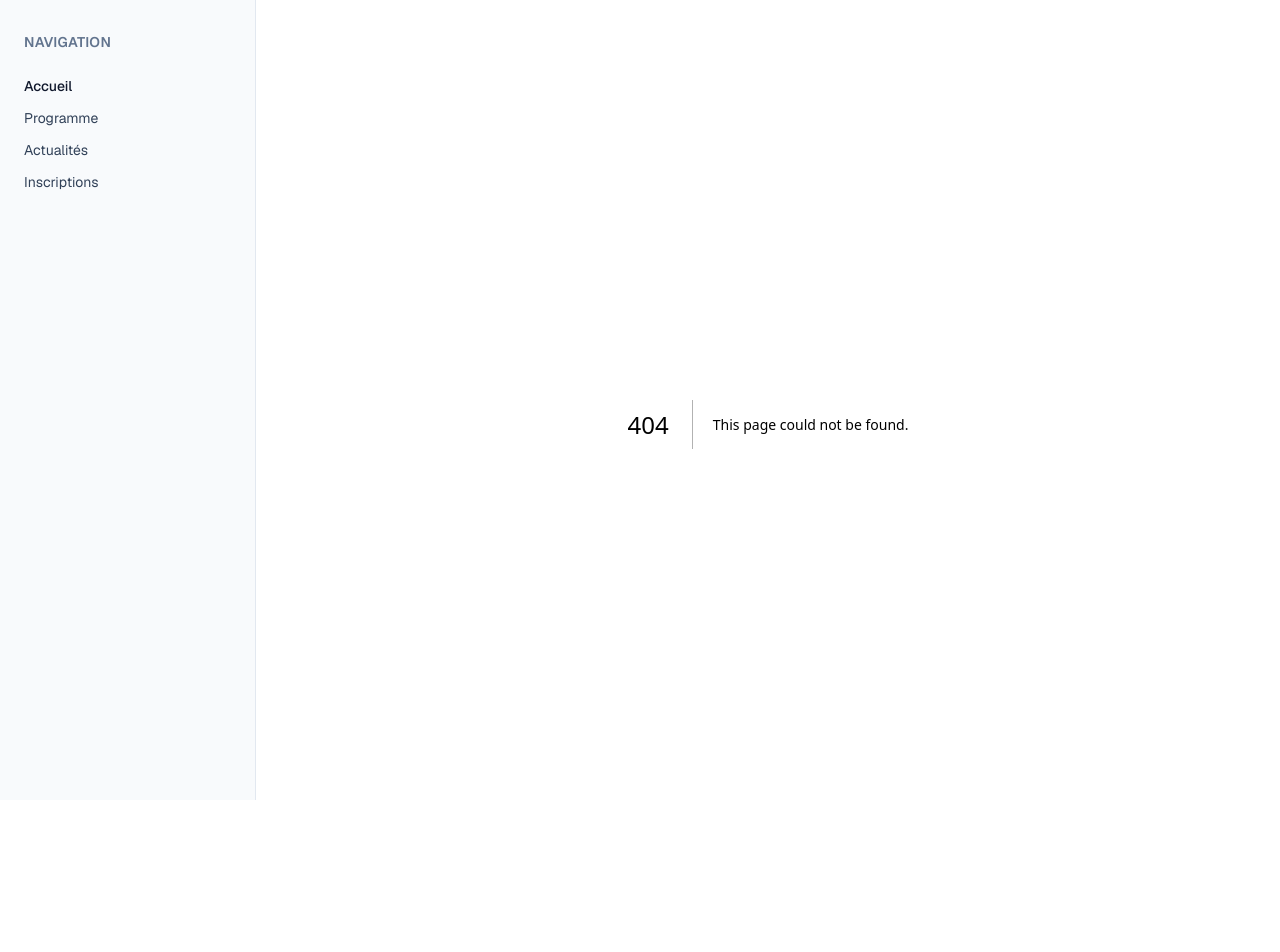
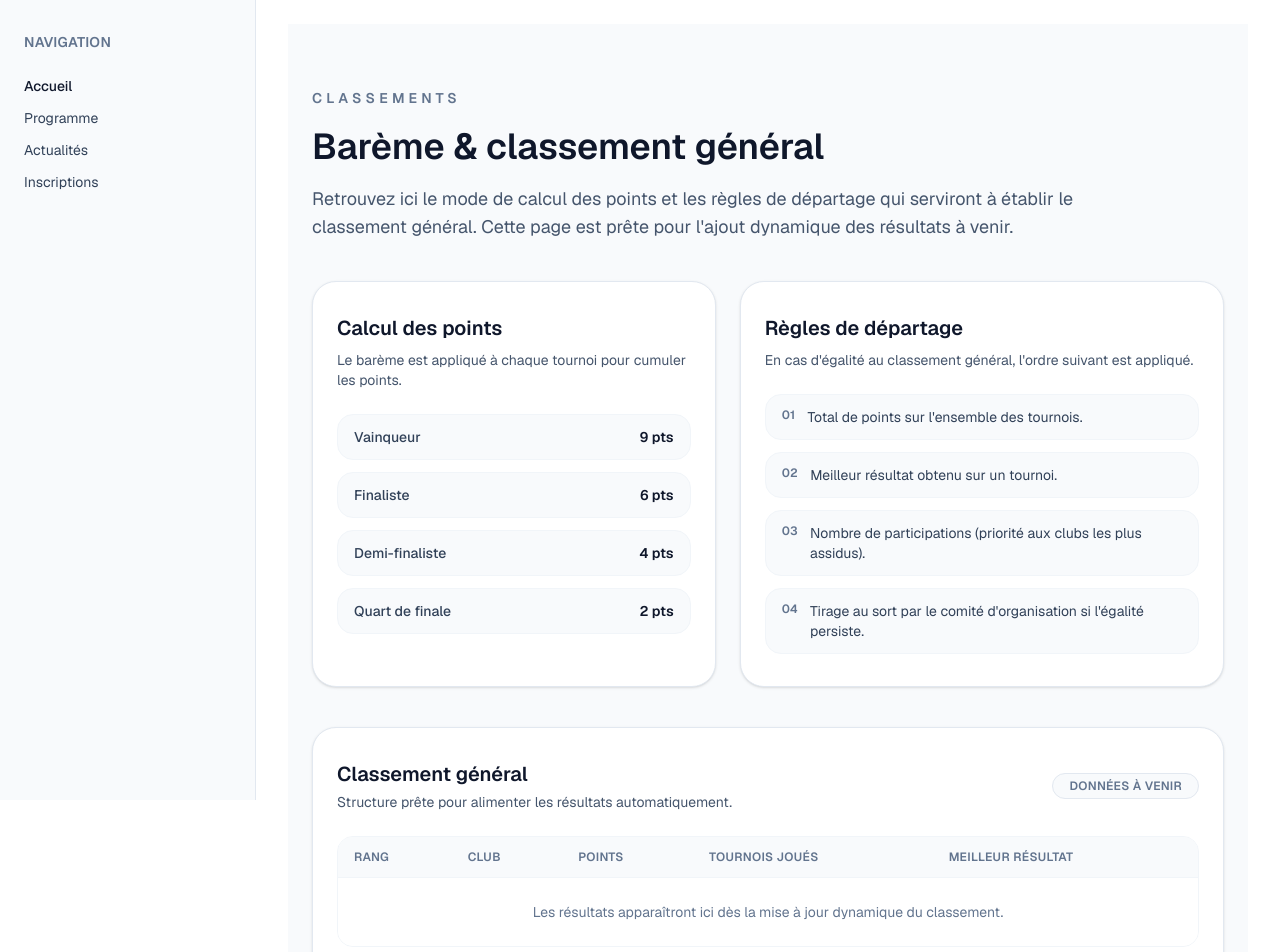
Before and after one commit to jesared/tfg-refonte, a Next.js app: page /classements in a window 1280 px wide. Before the commit this address had no page. Shown: the top 952 px of the page. Before the commit the page ends 848 px from the top, so only its background shows below. Built offline with nearby package versions, Linux system fonts and the light colour scheme.

Commit message:
Add classements page

```diff
--- /dev/null
+++ b/app/classements/page.tsx
@@ -0,0 +1,133 @@
+import type { Metadata } from "next";
+
+export const metadata: Metadata = {
+  title: "Classements",
+  description:
+    "Barème et classement général du Trophée François Grieder, avec règles de départage.",
+};
+
+const points = [
+  { label: "Vainqueur", value: "9 pts" },
+  { label: "Finaliste", value: "6 pts" },
+  { label: "Demi-finaliste", value: "4 pts" },
+  { label: "Quart de finale", value: "2 pts" },
+];
+
+const tieBreakers = [
+  "Total de points sur l'ensemble des tournois.",
+  "Meilleur résultat obtenu sur un tournoi.",
+  "Nombre de participations (priorité aux clubs les plus assidus).",
+  "Tirage au sort par le comité d'organisation si l'égalité persiste.",
+];
+
+export default function ClassementsPage() {
+  return (
+    <main className="min-h-screen bg-slate-50 px-6 py-16 text-slate-900">
+      <div className="mx-auto flex w-full max-w-5xl flex-col gap-10">
+        <header className="space-y-4">
+          <p className="text-sm font-semibold uppercase tracking-[0.3em] text-slate-500">
+            Classements
+          </p>
+          <h1 className="text-4xl font-semibold leading-tight text-slate-900">
+            Barème & classement général
+          </h1>
+          <p className="max-w-3xl text-lg text-slate-600">
+            Retrouvez ici le mode de calcul des points et les règles de départage
+            qui serviront à établir le classement général. Cette page est prête
+            pour l&apos;ajout dynamique des résultats à venir.
+          </p>
+        </header>
+
+        <section className="grid gap-6 lg:grid-cols-[1fr_1.2fr]">
+          <div className="rounded-3xl border border-slate-200 bg-white px-6 py-8 shadow-sm">
+            <h2 className="text-xl font-semibold text-slate-900">
+              Calcul des points
+            </h2>
+            <p className="mt-2 text-sm text-slate-600">
+              Le barème est appliqué à chaque tournoi pour cumuler les points.
+            </p>
+            <ul className="mt-6 space-y-3">
+              {points.map((item) => (
+                <li
+                  key={item.label}
+                  className="flex items-center justify-between rounded-2xl border border-slate-100 bg-slate-50 px-4 py-3"
+                >
+                  <span className="text-sm font-medium text-slate-700">
+                    {item.label}
+                  </span>
+                  <span className="text-sm font-semibold text-slate-900">
+                    {item.value}
+                  </span>
+                </li>
+              ))}
+            </ul>
+          </div>
+
+          <div className="rounded-3xl border border-slate-200 bg-white px-6 py-8 shadow-sm">
+            <h2 className="text-xl font-semibold text-slate-900">
+              Règles de départage
+            </h2>
+            <p className="mt-2 text-sm text-slate-600">
+              En cas d&apos;égalité au classement général, l&apos;ordre suivant est
+              appliqué.
+            </p>
+            <ol className="mt-6 space-y-3 text-sm text-slate-700">
+              {tieBreakers.map((rule, index) => (
+                <li
+                  key={rule}
+                  className="flex gap-3 rounded-2xl border border-slate-100 bg-slate-50 px-4 py-3"
+                >
+                  <span className="text-xs font-semibold uppercase tracking-wide text-slate-500">
+                    {String(index + 1).padStart(2, "0")}
+                  </span>
+                  <span>{rule}</span>
+                </li>
+              ))}
+            </ol>
+          </div>
+        </section>
+
+        <section className="rounded-3xl border border-slate-200 bg-white px-6 py-8 shadow-sm">
+          <div className="flex flex-wrap items-center justify-between gap-3">
+            <div>
+              <h2 className="text-xl font-semibold text-slate-900">
+                Classement général
+              </h2>
+              <p className="mt-1 text-sm text-slate-600">
+                Structure prête pour alimenter les résultats automatiquement.
+              </p>
+            </div>
+            <span className="rounded-full border border-slate-200 bg-slate-50 px-4 py-1 text-xs font-semibold uppercase tracking-wide text-slate-500">
+              Données à venir
+            </span>
+          </div>
+
+          <div className="mt-6 overflow-hidden rounded-2xl border border-slate-100">
+            <table className="w-full border-collapse text-left text-sm">
+              <thead className="bg-slate-50 text-xs uppercase tracking-wide text-slate-500">
+                <tr>
+                  <th className="px-4 py-3 font-semibold">Rang</th>
+                  <th className="px-4 py-3 font-semibold">Club</th>
+                  <th className="px-4 py-3 font-semibold">Points</th>
+                  <th className="px-4 py-3 font-semibold">Tournois joués</th>
+                  <th className="px-4 py-3 font-semibold">Meilleur résultat</th>
+                </tr>
+              </thead>
+              <tbody>
+                <tr className="border-t border-slate-100 bg-white">
+                  <td
+                    className="px-4 py-6 text-center text-sm text-slate-500"
+                    colSpan={5}
+                  >
+                    Les résultats apparaîtront ici dès la mise à jour dynamique du
+                    classement.
+                  </td>
+                </tr>
+              </tbody>
+            </table>
+          </div>
+        </section>
+      </div>
+    </main>
+  );
+}
--- a/app/page.tsx
+++ b/app/page.tsx
@@ -25,7 +25,7 @@ export default function Home() {
           </a>
           <a
             className="inline-flex items-center justify-center rounded-full border border-slate-200 px-6 py-2 text-sm font-semibold text-slate-700 shadow-sm transition hover:border-slate-300 hover:text-slate-900"
-            href="#"
+            href="/classements"
           >
             Classements
           </a>
```
